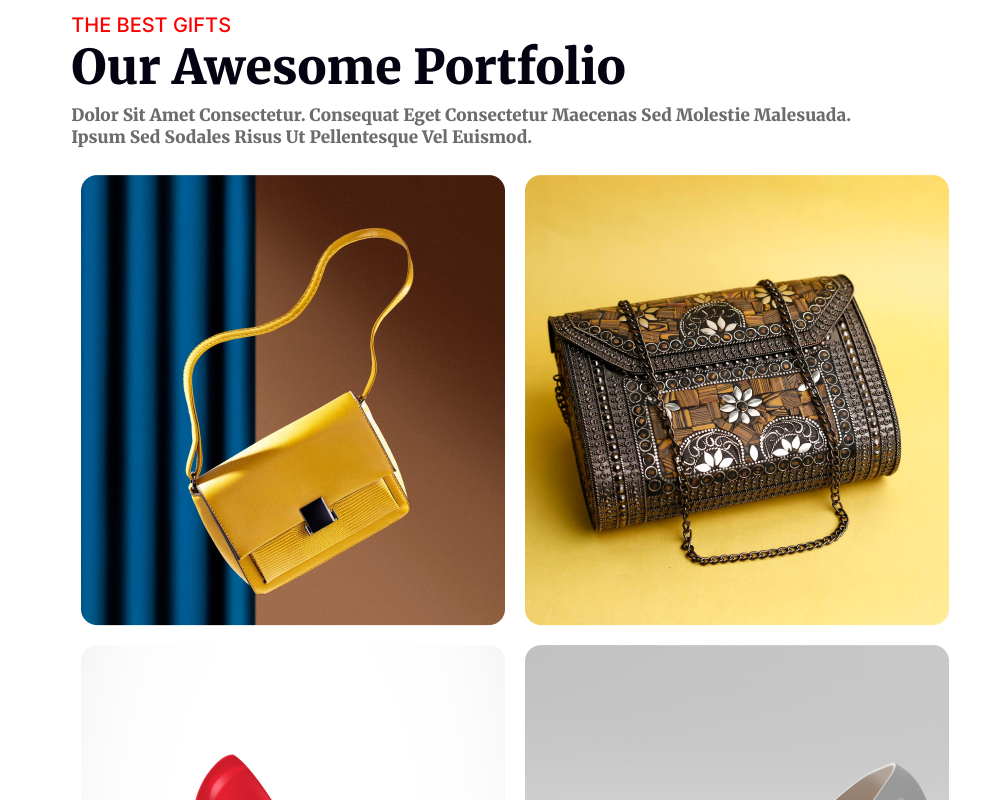
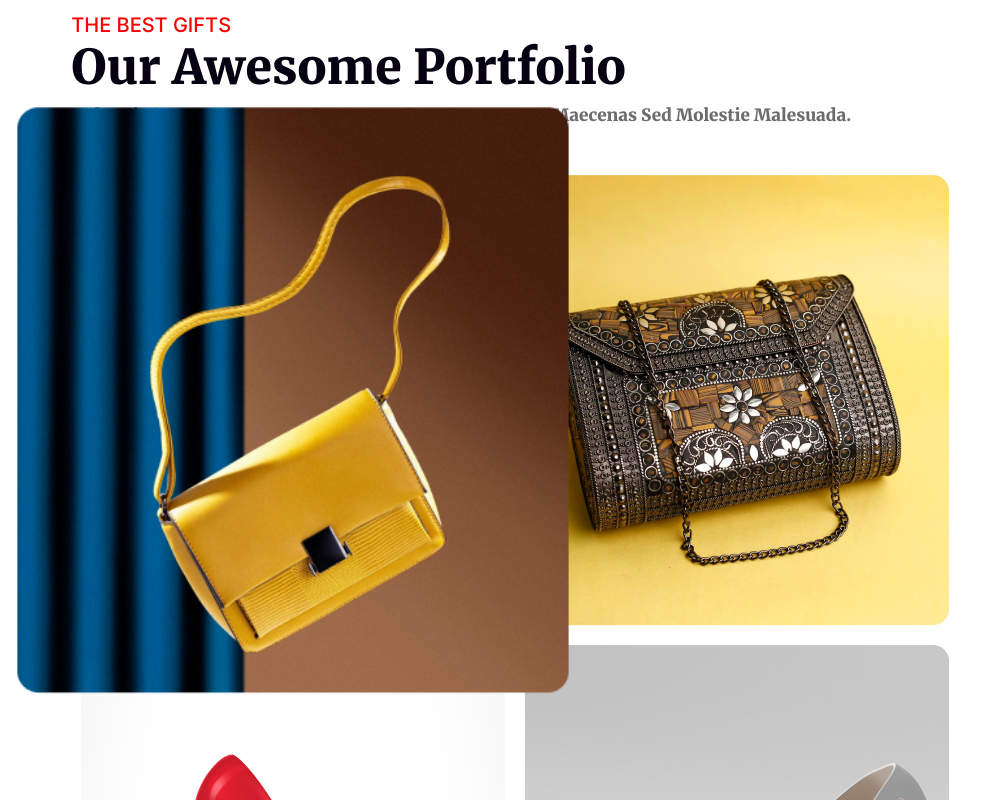
Before and after one commit to sagar-official/B9A1-First-Assignment, a plain HTML site: page index.html in a window 1280 px wide. In both pictures the pointer is over the picture 293 px from the left and 5042 px from the top of the page. Shown: the part 4642-5442 px from the top of the page, without its empty margins (0-995 px from the left). Drawn offline with Linux system fonts and the light colour scheme.

Commit message:
hover added

```diff
--- a/styles/style.css
+++ b/styles/style.css
@@ -569,3 +569,10 @@ font-family: Inter;
 font-size: 73.015px;
 font-weight: 700;
 }
+
+.image_box:hover{
+    /* display: block; */
+    transform: scale(1.3);
+    z-index: 2;
+    transition: 1s;
+}
```
